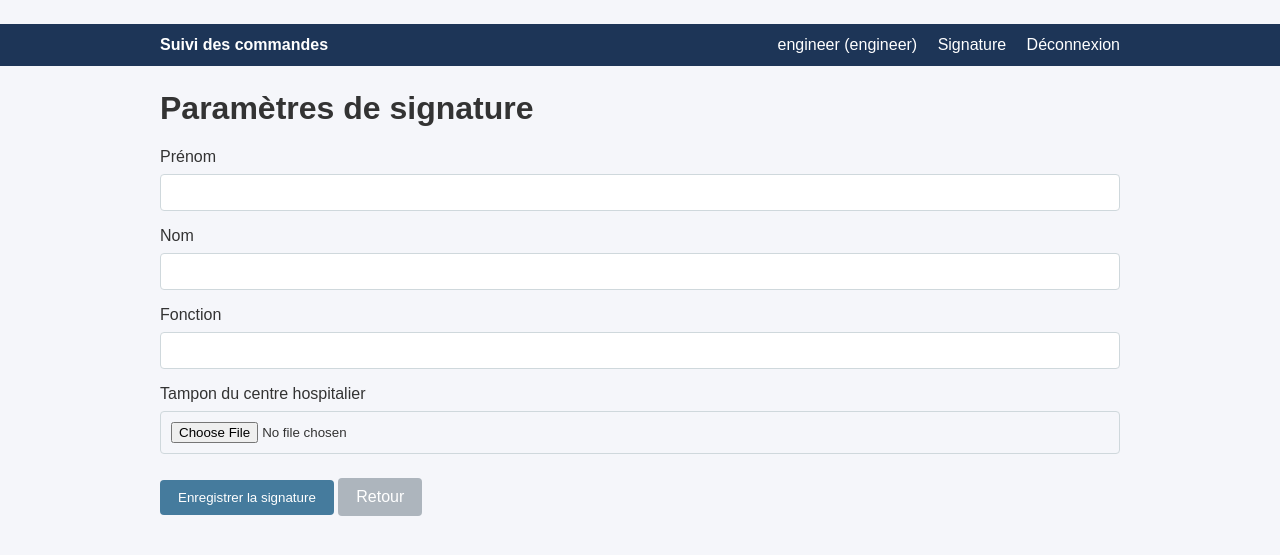
After one commit to tomgraal/suivi_commandes, a Flask app: page /signature in a window 1280 px wide. The commit adds this page. Shown: the top 555 px of the page. Run offline with Flask 3, Linux system fonts and the light colour scheme; a user stored in the database is signed in; data comes from the database, SQL or seed files in the repository; data that the repository does not hold is empty.

Commit message:
Add engineer signature settings with stamp image and metadata

```diff
--- a/src/app.py
+++ b/src/app.py
@@ -48,6 +48,7 @@ login_manager = LoginManager(app)
 login_manager.login_view = 'login'
 
 ALLOWED_EXTENSIONS = {'pdf'}
+ALLOWED_IMAGE_EXTENSIONS = {'png', 'jpg', 'jpeg'}
 CASE_TYPES = [
     ('fournitures_informatiques', 'Fournitures informatiques'),
     ('fournitures_telephoniques', 'Fournitures téléphoniques'),
@@ -80,6 +81,7 @@ class User(UserMixin, db.Model):
     cases_created = db.relationship('Case', backref='engineer', foreign_keys='Case.engineer_id')
     documents_uploaded = db.relationship('Document', backref='uploader', foreign_keys='Document.uploaded_by_id')
     documents_signed = db.relationship('Document', backref='signer', foreign_keys='Document.signer_id')
+    signature = db.relationship('Signature', back_populates='user', uselist=False)
 
     def set_password(self, password: str):
         self.password_hash = generate_password_hash(password)
@@ -162,6 +164,17 @@ class VerificationToken(db.Model):
     user = db.relationship('User', backref=db.backref('verification_token', uselist=False))
 
 
+class Signature(db.Model):
+    id = db.Column(db.Integer, primary_key=True)
+    user_id = db.Column(db.Integer, db.ForeignKey('user.id'), unique=True, nullable=False)
+    first_name = db.Column(db.String(80), nullable=False)
+    last_name = db.Column(db.String(80), nullable=False)
+    function_title = db.Column(db.String(120), nullable=False)
+    stamp_filename = db.Column(db.String(250), nullable=True)
+    updated_at = db.Column(db.DateTime, default=datetime.utcnow)
+    user = db.relationship('User', back_populates='signature')
+
+
 class LoginForm(FlaskForm):
     username = StringField('Nom d’utilisateur', validators=[DataRequired(), Length(min=3, max=80)])
     password = PasswordField('Mot de passe', validators=[DataRequired()])
@@ -201,6 +214,13 @@ class UploadForm(FlaskForm):
     submit = SubmitField('Téléverser le fichier PDF')
 
 
+class SignatureForm(FlaskForm):
+    first_name = StringField('Prénom', validators=[DataRequired(), Length(max=80)])
+    last_name = StringField('Nom', validators=[DataRequired(), Length(max=80)])
+    function_title = StringField('Fonction', validators=[DataRequired(), Length(max=120)])
+    submit = SubmitField('Enregistrer la signature')
+
+
 @login_manager.user_loader
 def load_user(user_id):
     return User.query.get(int(user_id))
@@ -208,6 +228,10 @@ def load_user(user_id):
 
 def allowed_file(filename: str) -> bool:
     return '.' in filename and filename.rsplit('.', 1)[1].lower() in ALLOWED_EXTENSIONS
+
+
+def allowed_image(filename: str) -> bool:
+    return '.' in filename and filename.rsplit('.', 1)[1].lower() in ALLOWED_IMAGE_EXTENSIONS
 
 
 def ensure_directories():
@@ -308,6 +332,41 @@ def dashboard():
     else:
         cases = Case.query.order_by(Case.created_at.desc()).all()
     return render_template('dashboard.html', cases=cases)
+
+
+@app.route('/signature', methods=['GET', 'POST'])
+@login_required
+def signature_settings():
+    if current_user.role != 'engineer':
+        flash('Accès refusé.', 'warning')
+        return redirect(url_for('dashboard'))
+
+    signature = current_user.signature or Signature(user_id=current_user.id)
+    form = SignatureForm(obj=signature)
+
+    if form.validate_on_submit():
+        signature.first_name = form.first_name.data
+        signature.last_name = form.last_name.data
+        signature.function_title = form.function_title.data
+        signature.updated_at = datetime.utcnow()
+
+        file = request.files.get('stamp_image')
+        if file and file.filename:
+            if not allowed_image(file.filename):
+                flash('Seuls les fichiers PNG, JPG et JPEG sont autorisés pour le tampon.', 'danger')
+                return redirect(request.url)
+            filename = secure_filename(file.filename)
+            unique_name = f'signature_{current_user.id}_{uuid.uuid4().hex}_{filename}'
+            file_path = UPLOAD_FOLDER / unique_name
+            file.save(file_path)
+            signature.stamp_filename = unique_name
+
+        db.session.add(signature)
+        db.session.commit()
+        flash('Signature enregistrée.', 'success')
+        return redirect(url_for('dashboard'))
+
+    return render_template('signature.html', form=form, signature=signature)
 
 
 @app.route('/login', methods=['GET', 'POST'])
@@ -520,6 +579,10 @@ def sign_document(document_id):
         flash('Vous ne pouvez pas signer ce document.', 'warning')
         return redirect(url_for('case_detail', case_id=case.id))
 
+    if not current_user.signature:
+        flash('Définissez d’abord votre signature avant de signer.', 'warning')
+        return redirect(url_for('signature_settings'))
+
     document.is_signed = True
     document.signed_at = datetime.utcnow()
     document.signer_id = current_user.id
--- a/src/static/style.css
+++ b/src/static/style.css
@@ -140,3 +140,12 @@ table td {
     background: #e76f51;
     color: white;
 }
+
+.stamp-preview {
+    max-width: 260px;
+    max-height: 160px;
+    border: 1px solid #cfd8dc;
+    border-radius: 4px;
+    display: block;
+    margin-top: 10px;
+}
--- a/src/templates/base.html
+++ b/src/templates/base.html
@@ -13,6 +13,9 @@
         <div class="nav-links">
             {% if current_user.is_authenticated %}
                 <span>{{ current_user.username }} ({{ current_user.role }})</span>
+                {% if current_user.role == 'engineer' %}
+                    <a href="{{ url_for('signature_settings') }}">Signature</a>
+                {% endif %}
                 <a href="{{ url_for('logout') }}">Déconnexion</a>
             {% else %}
                 <a href="{{ url_for('login') }}">Connexion</a>
--- a/src/templates/dashboard.html
+++ b/src/templates/dashboard.html
@@ -2,7 +2,10 @@
 {% block content %}
 <h1>Tableau de bord</h1>
 {% if current_user.role == 'engineer' %}
-    <p><a class="button" href="{{ url_for('create_case') }}">Créer une nouvelle affaire</a></p>
+    <p>
+        <a class="button" href="{{ url_for('create_case') }}">Créer une nouvelle affaire</a>
+        <a class="button secondary" href="{{ url_for('signature_settings') }}">Paramètres de signature</a>
+    </p>
 {% endif %}
 <table>
     <thead>
--- /dev/null
+++ b/src/templates/signature.html
@@ -0,0 +1,33 @@
+{% extends 'base.html' %}
+{% block content %}
+<h1>Paramètres de signature</h1>
+<form method="post" enctype="multipart/form-data">
+    {{ form.hidden_tag() }}
+    <div class="form-field">
+        {{ form.first_name.label }}
+        {{ form.first_name() }}
+    </div>
+    <div class="form-field">
+        {{ form.last_name.label }}
+        {{ form.last_name() }}
+    </div>
+    <div class="form-field">
+        {{ form.function_title.label }}
+        {{ form.function_title() }}
+    </div>
+    <div class="form-field">
+        <label for="stamp_image">Tampon du centre hospitalier</label>
+        <input type="file" id="stamp_image" name="stamp_image" accept="image/png, image/jpeg">
+    </div>
+    {% if signature and signature.stamp_filename %}
+        <div class="form-field">
+            <p>Tampon actuel :</p>
+            <img class="stamp-preview" src="{{ url_for('document_file', filename=signature.stamp_filename) }}" alt="Tampon du centre hospitalier">
+        </div>
+    {% endif %}
+    <div class="form-actions">
+        {{ form.submit(class_='button') }}
+        <a class="button secondary" href="{{ url_for('dashboard') }}">Retour</a>
+    </div>
+</form>
+{% endblock %}
```
Also changed, not shown: src/templates/case_detail.html (+16 -0 lines).
